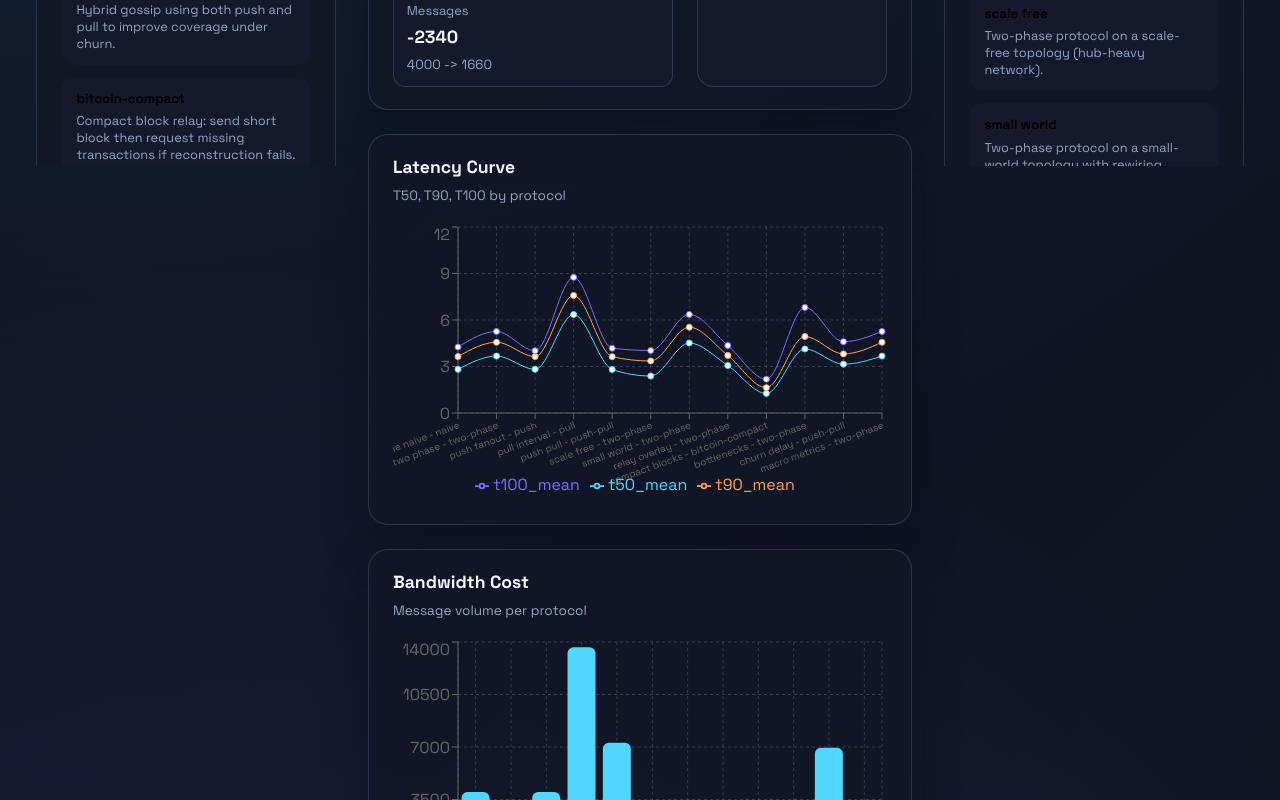
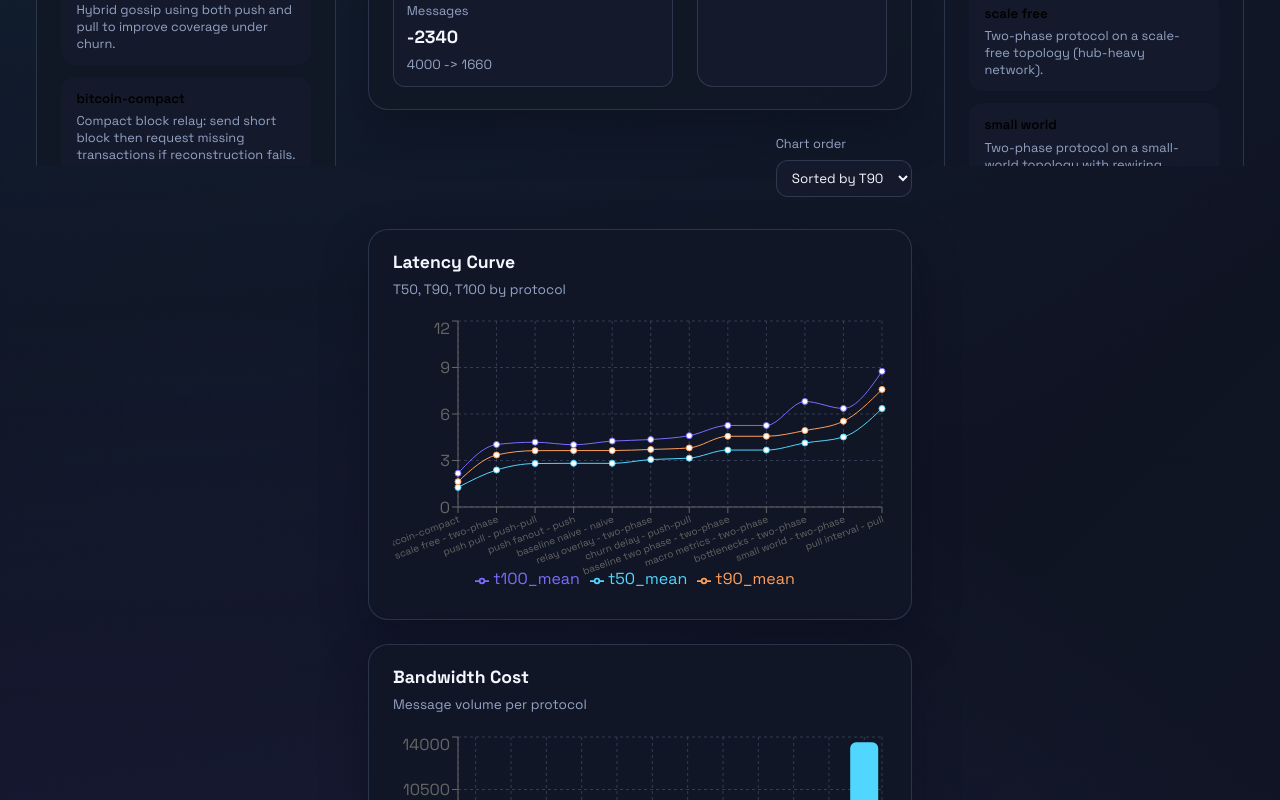
Before and after one commit to NaorTm/Block-Propagation-, a React (Vite) app in the folder dashboard-web/: page / in a window 1280 px wide. Shown: the part 1320-2120 px from the top of the page. Built offline with nearby package versions, Linux system fonts and the light colour scheme.

Commit message:
Add chart ordering and scenario tooltip

```diff
--- a/dashboard-web/src/App.css
+++ b/dashboard-web/src/App.css
@@ -533,6 +533,37 @@
   padding: 0.6rem 0.8rem;
 }
 
+.charts-controls {
+  display: flex;
+  justify-content: flex-end;
+  margin-bottom: 0.5rem;
+}
+
+.charts-controls label {
+  display: inline-flex;
+  flex-direction: column;
+  gap: 0.4rem;
+  font-size: 0.8rem;
+  color: var(--muted);
+}
+
+.charts-controls select {
+  background: var(--surface);
+  border: 1px solid var(--border);
+  color: var(--text);
+  padding: 0.5rem 0.7rem;
+  border-radius: 12px;
+}
+
+.tooltip-card {
+  background: var(--card);
+  border: 1px solid var(--border);
+  border-radius: 12px;
+  padding: 0.6rem 0.75rem;
+  font-size: 0.8rem;
+  color: var(--text);
+}
+
 .table {
   display: grid;
   gap: 0.4rem;
--- a/dashboard-web/src/App.jsx
+++ b/dashboard-web/src/App.jsx
@@ -122,6 +122,17 @@ const makeSteps = (variants) => variants.map((step, index) => ({
   caption: step.caption,
   badge: step.badge,
 }));
+
+const shuffleWithSeed = (items, seed) => {
+  const result = [...items];
+  let state = seed || 1;
+  for (let i = result.length - 1; i > 0; i -= 1) {
+    state = (state * 1664525 + 1013904223) % 4294967296;
+    const j = Math.floor((state / 4294967296) * (i + 1));
+    [result[i], result[j]] = [result[j], result[i]];
+  }
+  return result;
+};
 
 const demoPresets = {
   protocol: {
@@ -300,6 +311,8 @@ function App() {
   const [compareBase, setCompareBase] = useState("");
   const [compareTarget, setCompareTarget] = useState("");
   const [compareMode, setCompareMode] = useState("absolute");
+  const [chartOrder, setChartOrder] = useState("sorted");
+  const [randomSeed, setRandomSeed] = useState(1);
 
   useEffect(() => {
     document.documentElement.dataset.theme = theme;
@@ -391,12 +404,24 @@ function App() {
   }, [rows, scenario, selectedProtocols, search]);
 
   const chartRows = useMemo(
-    () =>
-      filtered.map((row) => ({
+    () => {
+      const rows = filtered.map((row) => ({
         ...row,
         label: `${humanize(row.scenario)} - ${humanize(row.protocol)}`,
-      })),
-    [filtered]
+      }));
+      if (chartOrder === "random") {
+        return shuffleWithSeed(rows, randomSeed);
+      }
+      if (chartOrder === "sorted") {
+        return [...rows].sort((a, b) => {
+          if (a.t90_mean === null) return 1;
+          if (b.t90_mean === null) return -1;
+          return a.t90_mean - b.t90_mean;
+        });
+      }
+      return rows;
+    },
+    [filtered, chartOrder, randomSeed]
   );
   const summary = useMemo(() => {
     if (!filtered.length) {
@@ -500,6 +525,18 @@ function App() {
     const sign = value > 0 ? "+" : "";
     const suffix = mode === "percent" ? "%" : "";
     return `${sign}${value.toFixed(digits)}${suffix}`;
+  };
+
+  const renderScatterTooltip = ({ active, payload }) => {
+    if (!active || !payload?.length) return null;
+    const data = payload[0].payload;
+    return (
+      <div className="tooltip-card">
+        <strong>{humanize(data.scenario)} - {humanize(data.protocol)}</strong>
+        <div>T90: {formatNumber(data.t90_mean, 3)}s</div>
+        <div>Messages: {formatNumber(data.messages_mean, 0)}</div>
+      </div>
+    );
   };
 
   const toggleProtocol = (protocol) => {
@@ -761,6 +798,25 @@ function App() {
           </section>
 
           <section className="charts">
+            <div className="charts-controls">
+              <label>
+                Chart order
+                <select
+                  value={chartOrder}
+                  onChange={(event) => {
+                    const value = event.target.value;
+                    setChartOrder(value);
+                    if (value === "random") {
+                      setRandomSeed((prev) => prev + 1);
+                    }
+                  }}
+                >
+                  <option value="sorted">Sorted by T90</option>
+                  <option value="random">Random</option>
+                  <option value="original">Original order</option>
+                </select>
+              </label>
+            </div>
             <div className="panel">
               <div className="panel-header">
                 <h3>Latency Curve</h3>
@@ -822,7 +878,7 @@ function App() {
                   <CartesianGrid strokeDasharray="3 3" stroke="var(--grid)" />
                   <XAxis dataKey="messages_mean" type="number" name="Messages" />
                   <YAxis dataKey="t90_mean" type="number" name="T90 (s)" />
-                  <Tooltip cursor={{ strokeDasharray: "3 3" }} />
+                  <Tooltip cursor={{ strokeDasharray: "3 3" }} content={renderScatterTooltip} />
                   <Scatter data={chartRows} fill="var(--accent-2)" />
                 </ScatterChart>
               </ResponsiveContainer>
```
